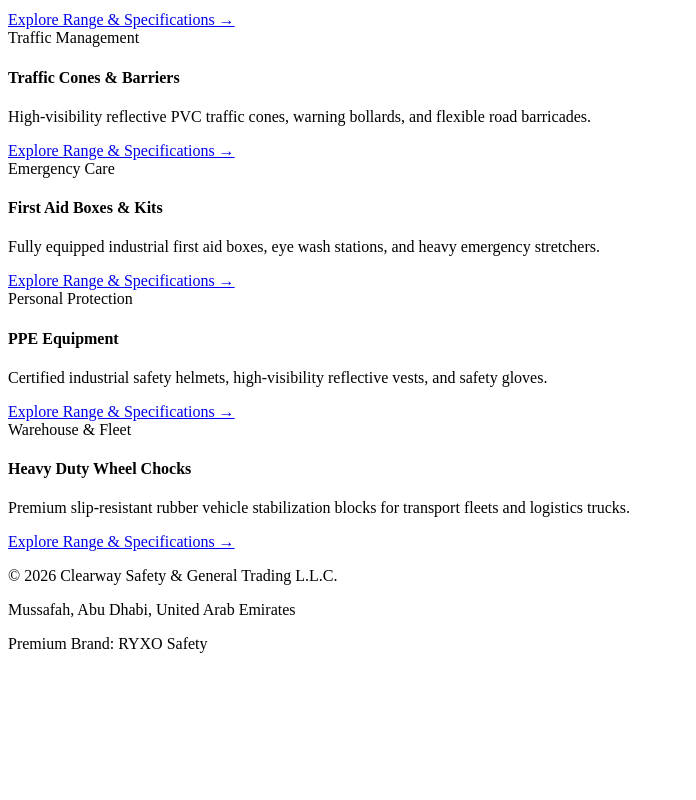
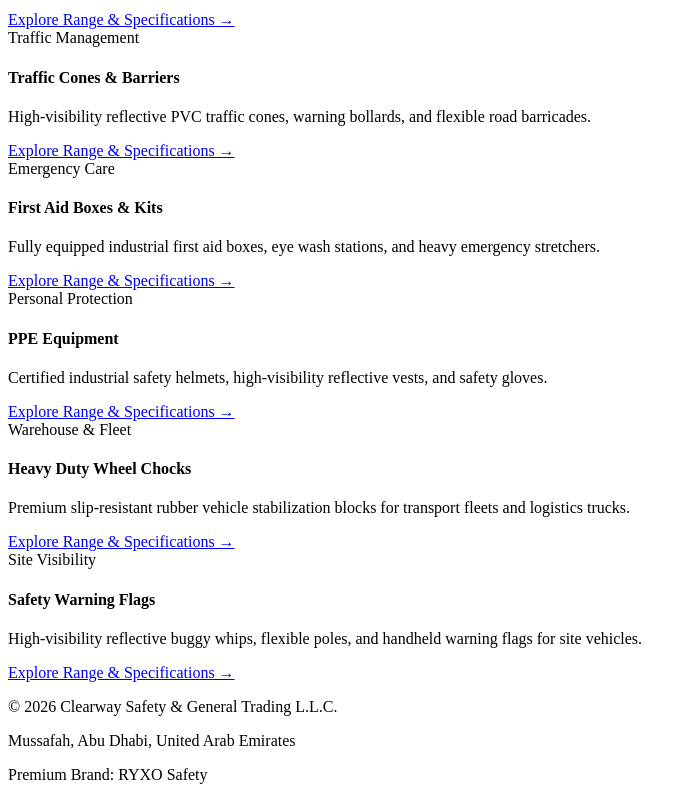
Before and after one commit to clearwaytoolsonline-svg/clearway-blog, a Next.js app: page / in a window 1280 px wide. Shown: the part 860-1660 px from the top of the page, without its empty margins (0-696 px from the left). Before the commit the page ends 1529 px from the top, so only its background shows below. Built offline with nearby package versions, Linux system fonts and the light colour scheme.

Commit message:
Update page.js

```diff
--- a/app/page.js
+++ b/app/page.js
@@ -143,6 +143,18 @@ export default function Home() {
               </a>
             </div>
 
+            {/* Card 6 (New Safety Warning Flags Card) */}
+            <div className="bg-white p-6 rounded-xl shadow-sm border border-slate-200 flex flex-col justify-between">
+              <div>
+                <span className="text-xs font-bold text-amber-600 uppercase">Site Visibility</span>
+                <h4 className="text-lg font-bold text-slate-900 mt-1 mb-3">Safety Warning Flags</h4>
+                <p className="text-xs text-slate-500 mb-4">High-visibility reflective buggy whips, flexible poles, and handheld warning flags for site vehicles.</p>
+              </div>
+              <a href="/blog/safety-warning-flags-abu-dhabi" className="text-sm font-bold text-emerald-600 hover:text-emerald-700 inline-flex items-center gap-1 transition mt-2">
+                Explore Range & Specifications →
+              </a>
+            </div>
+
           </div>
         </div>
       </section>
```
